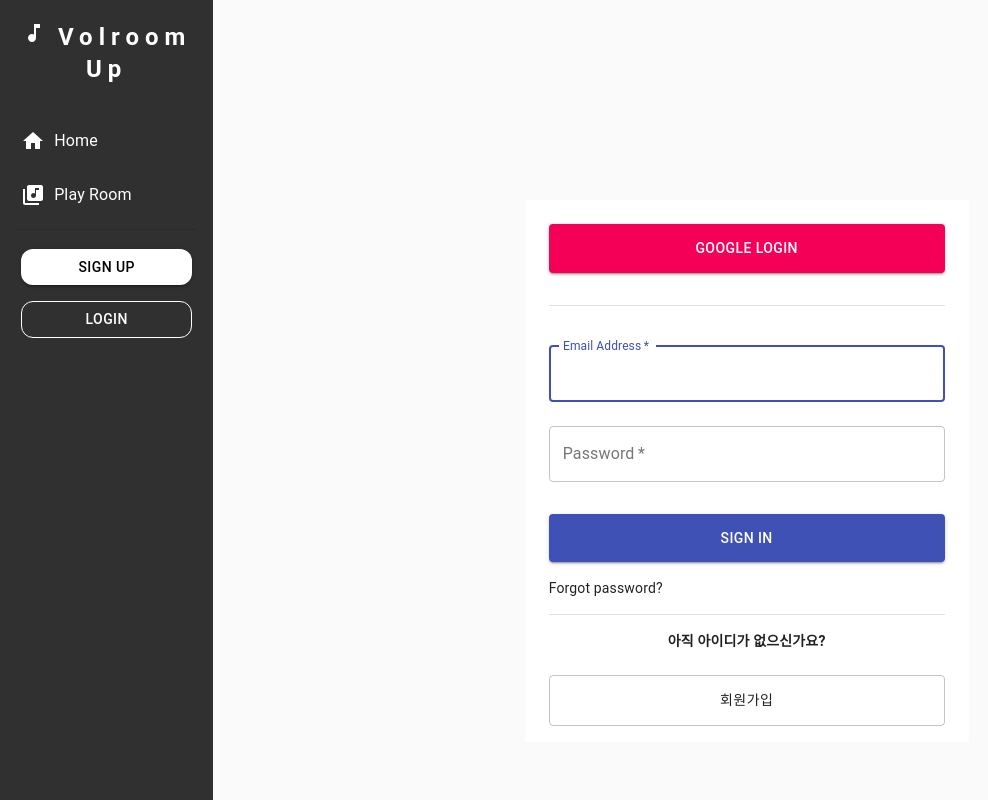
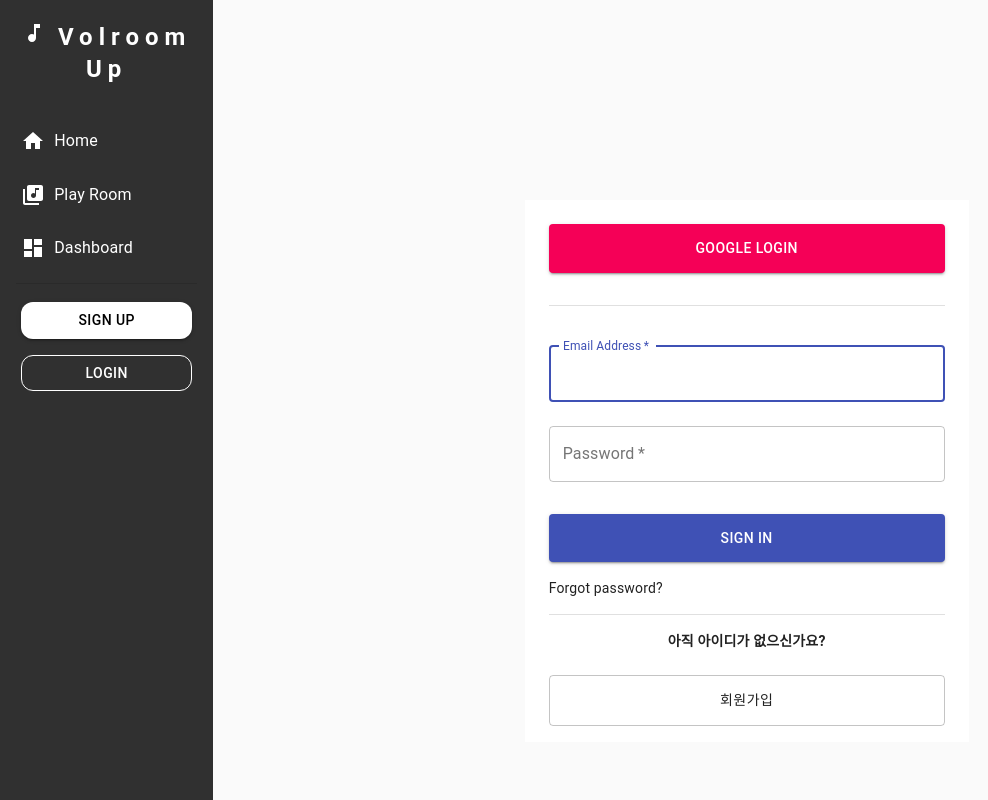
Before and after one commit to dev-dongwon/volroom-production, a React (Create React App) app in the folder client/: page /login in a window 1280 px wide. Shown: the whole page, without its empty margins (0-988 px from the left). Built offline with nearby package versions, Linux system fonts and the light colour scheme; the HTML template or start-up script is replaced by a standard one; what clientjs would draw is missing.

Commit message:
Feat : dashboard link, menu에 추가
dashboard 컴포넌트로 이동할 수 있도록 route, link 추가

```diff
--- a/client/src/components/layout/content/ContentArea.js
+++ b/client/src/components/layout/content/ContentArea.js
@@ -22,9 +22,8 @@ const ContentArea = () => {
           <Route exact path="/" component={Home} />
           <Route exact path="/signup" component={Signup} />
           <Route exact path="/login" component={Login} />
-          <Route exact path="/search" component={Search} />
           <Route exact path="/lobby" component={Lobby} />
-          <Route exact path="/admin" component={Admin} />
+          <Route exact path="/dashboard" component={Admin} />
           <PrivateRoute
             exact
             path="/rooms/:namespace/:roomId"
--- a/client/src/components/layout/menu/Items.js
+++ b/client/src/components/layout/menu/Items.js
@@ -3,19 +3,11 @@ import {
   List,
   ListItem,
   ListItemText,
-  // Badge,
   makeStyles,
   Typography,
   Box
 } from "@material-ui/core";
-import {
-  // Mail,
-  Home,
-  MusicNote,
-  // Search,
-  LibraryMusic,
-  // Group
-} from "@material-ui/icons";
+import { Home, MusicNote, LibraryMusic, Dashboard } from "@material-ui/icons";
 import { Link } from "react-router-dom";
 
 import AlertContext from "../../../context/alert/alertContext";
@@ -83,24 +75,12 @@ export default function SimpleList() {
             <ListItemText primary="Play Room" className={classes.text} />
           </ListItem>
         </Link>
-        {/* <ListItem button className={classes.item}>
-          <Badge className={classes.margin} badgeContent={4} color="primary">
-            <Group />
-          </Badge>
-          <ListItemText primary="Friends" className={classes.text} />
-        </ListItem>
-        <ListItem button className={classes.item}>
-          <Badge className={classes.margin} badgeContent={4} color="primary">
-            <Mail />
-          </Badge>
-          <ListItemText primary="Message" className={classes.text} />
-        </ListItem>
-        <Link to="/search">
+        <Link to="/dashboard">
           <ListItem button className={classes.item}>
-            <Search />
-            <ListItemText primary="Search" className={classes.text} />
+            <Dashboard />
+            <ListItemText primary="Dashboard" className={classes.text} />
           </ListItem>
-        </Link> */}
+        </Link>
       </List>
     </div>
   );
```
